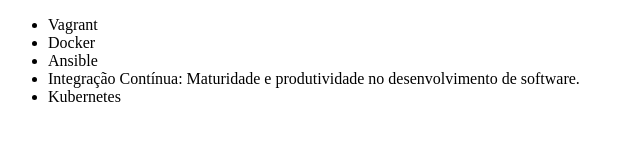
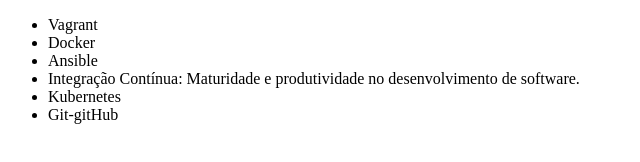
Before and after one commit to Mobilizar/mobilizar-git, a plain HTML site: page index.html in a window 1280 px wide. Shown: the full height of the page, 0-640 px from the left. Drawn offline with Linux system fonts and the light colour scheme.

Commit message:
novo curso

```diff
--- a/index.html
+++ b/index.html
@@ -15,6 +15,7 @@
         software.
       </li>
       <li>Kubernetes</li>
+      <li>Git-gitHub</li>
     </ul>
   </body>
 </html>
```
